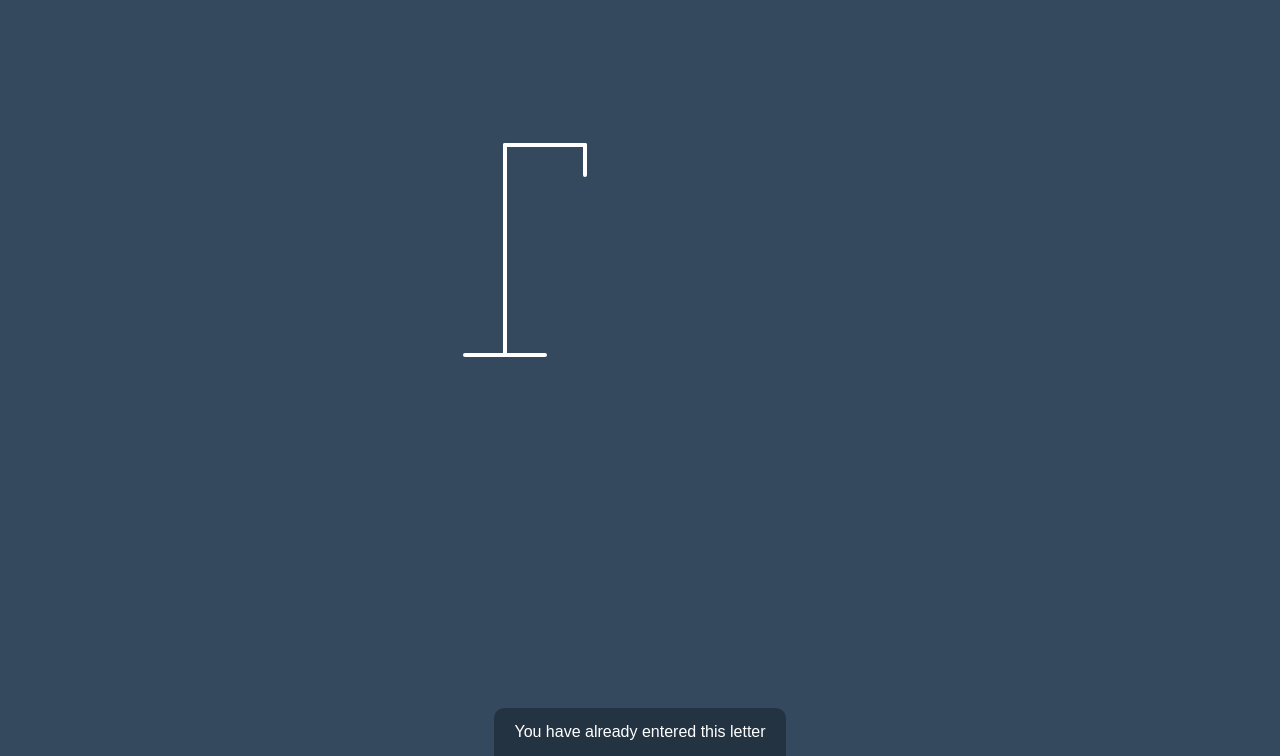
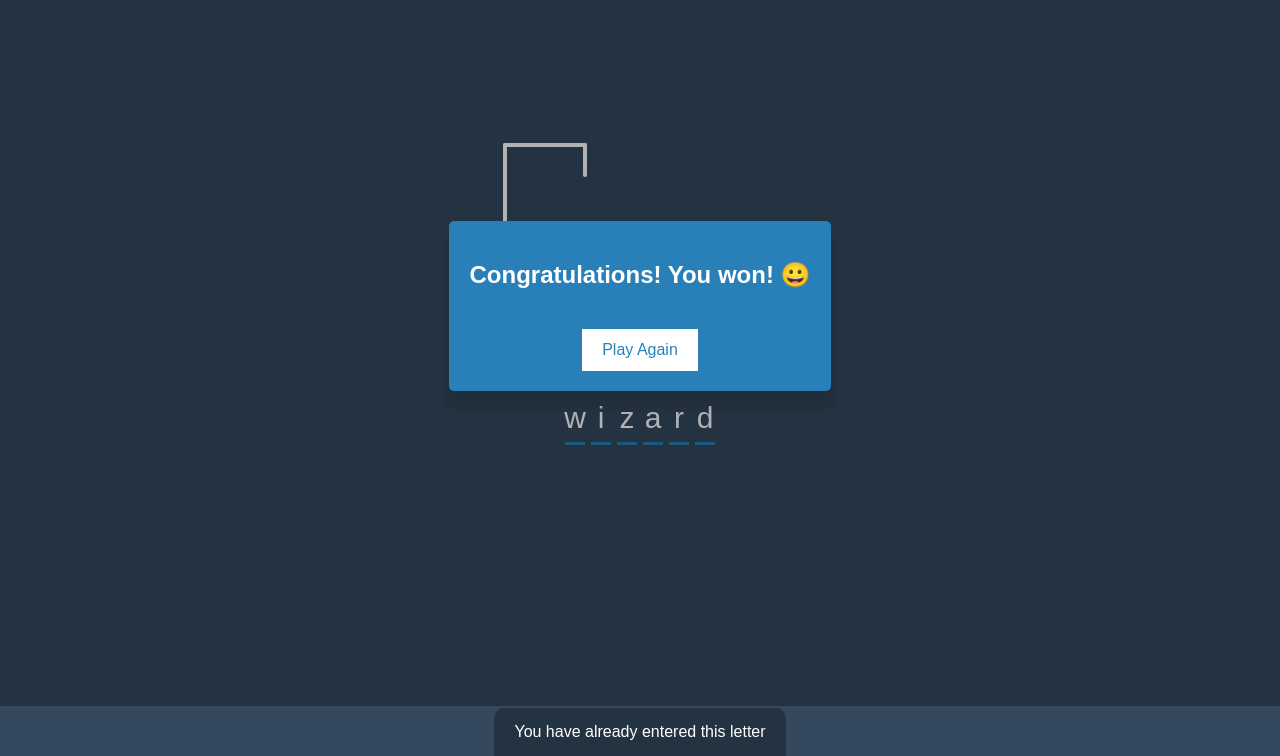
Before and after one commit to mstenflo/Hangman, a plain HTML site: page index.html in a window 1280 px wide. Shown: the part 94-850 px from the top of the page. Drawn offline with Linux system fonts and the light colour scheme.

Commit message:
create display word function

```diff
--- a/index.html
+++ b/index.html
@@ -46,5 +46,7 @@
   <div class="notification-container" id="notification-container">
     <p>You have already entered this letter</p>
   </div>
+
+  <script src="script.js"></script>
 </body>
 </html>
--- /dev/null
+++ b/script.js
@@ -0,0 +1,36 @@
+const wordEl = document.getElementById('word');
+const wrongLettersEl = document.getElementById('wrong-letters');
+const playAgainBtn = document.getElementById('play-again');
+const popup = document.getElementById('popup-container');
+const notification = document.getElementById('notification-container');
+const finalMessage = document.getElementById('final-message');
+
+const figureParts = document.querySelectorAll('.figure-part');
+
+const words = ['application', 'programming', 'interface', 'wizard'];
+
+let selectedWord = words[Math.floor(Math.random() * words.length)];
+
+const correctLetters = ['w', 'i', 'z', 'a', 'r', 'd'];
+const wrongLetters = [];
+
+function displayWord() {
+  wordEl.innerHTML = `
+    ${selectedWord
+    .split('')
+    .map(letter => `
+      <span class="letter">
+        ${correctLetters.includes(letter) ? letter : ''}
+      </span>
+    `).join('')}
+  `;
+
+  const innerWord = wordEl.innerText.replace(/\n/g, '');
+
+  if (innerWord === selectedWord) {
+    finalMessage.innerText = 'Congratulations! You won! 😀';
+    popup.style.display = 'flex';
+  }
+}
+
+displayWord();
```
